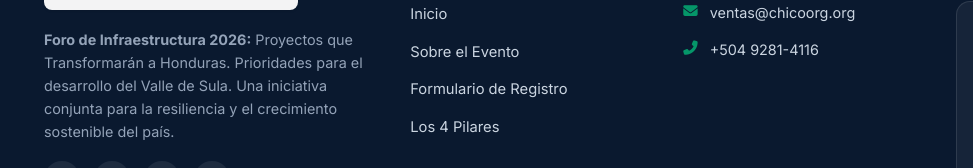
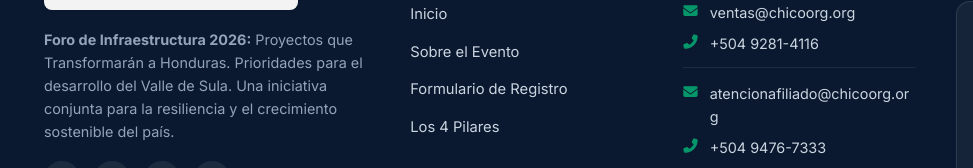
Before and after one commit to samayoapp/foroinfra2026, a plain HTML site: page index.html in a window 1280 px wide. Shown: the part 5173-5341 px from the top of the page, 0-973 px from the left. Drawn offline with Linux system fonts and the light colour scheme; a script that the page names is missing.

Commit message:
Actualizar datos de contacto en footer (Ventas y Atención al Afiliado)

```diff
--- a/assets/css/styles.css
+++ b/assets/css/styles.css
@@ -1646,10 +1646,28 @@ iframe[title="Ticket checkout"] {
   color: #cbd5e1;
   text-decoration: none;
   transition: color var(--transition-fast);
+  word-break: break-word;
 }
 
 .footer-contact-item a:hover {
   color: var(--color-accent-emerald);
+}
+
+.footer-contact-group {
+  margin-bottom: 14px;
+}
+
+.footer-contact-group:not(:last-child) {
+  padding-bottom: 12px;
+  border-bottom: 1px solid rgba(255, 255, 255, 0.08);
+}
+
+.footer-contact-group .footer-contact-item {
+  margin-bottom: 8px;
+}
+
+.footer-contact-group .footer-contact-item:last-child {
+  margin-bottom: 0;
 }
 
 .footer-venue-card {
--- a/index.html
+++ b/index.html
@@ -1242,6 +1242,7 @@
         <!-- Col 3: Contact -->
         <div>
           <h4 class="footer-title">Contacto</h4>
+          <div class="footer-contact-group">
             <div class="footer-contact-item">
               <i class="fas fa-envelope"></i>
               <span><a href="mailto:ventas@chicoorg.org">ventas@chicoorg.org</a></span>
@@ -1249,6 +1250,17 @@
             <div class="footer-contact-item">
               <i class="fas fa-phone-alt"></i>
               <span><a href="tel:+50492814116">+504 9281-4116</a></span>
+            </div>
+          </div>
+          <div class="footer-contact-group">
+            <div class="footer-contact-item">
+              <i class="fas fa-envelope"></i>
+              <span><a href="mailto:atencionafiliado@chicoorg.org">atencionafiliado@chicoorg.org</a></span>
+            </div>
+            <div class="footer-contact-item">
+              <i class="fas fa-phone-alt"></i>
+              <span><a href="tel:+50494767333">+504 9476-7333</a></span>
+            </div>
           </div>
         </div>
 
```
Lines whose indentation alone changed are shown as unchanged.
